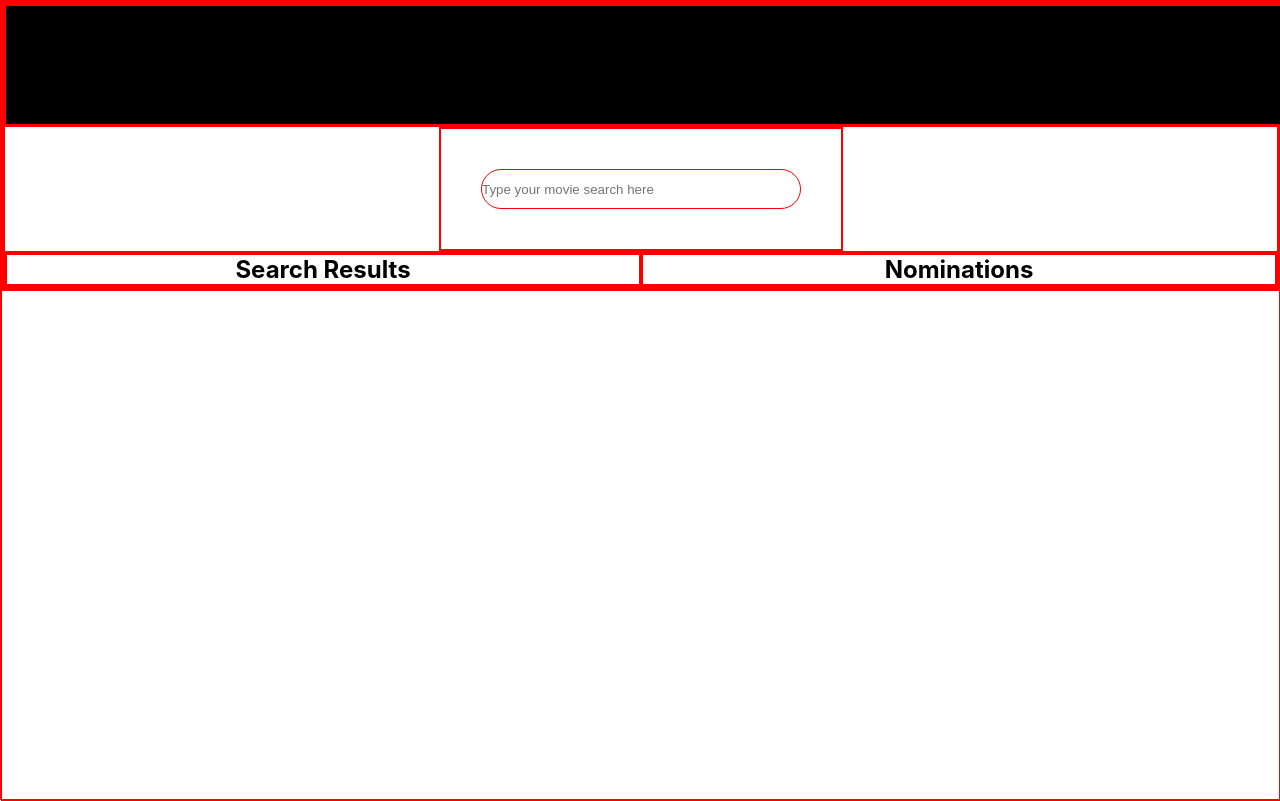
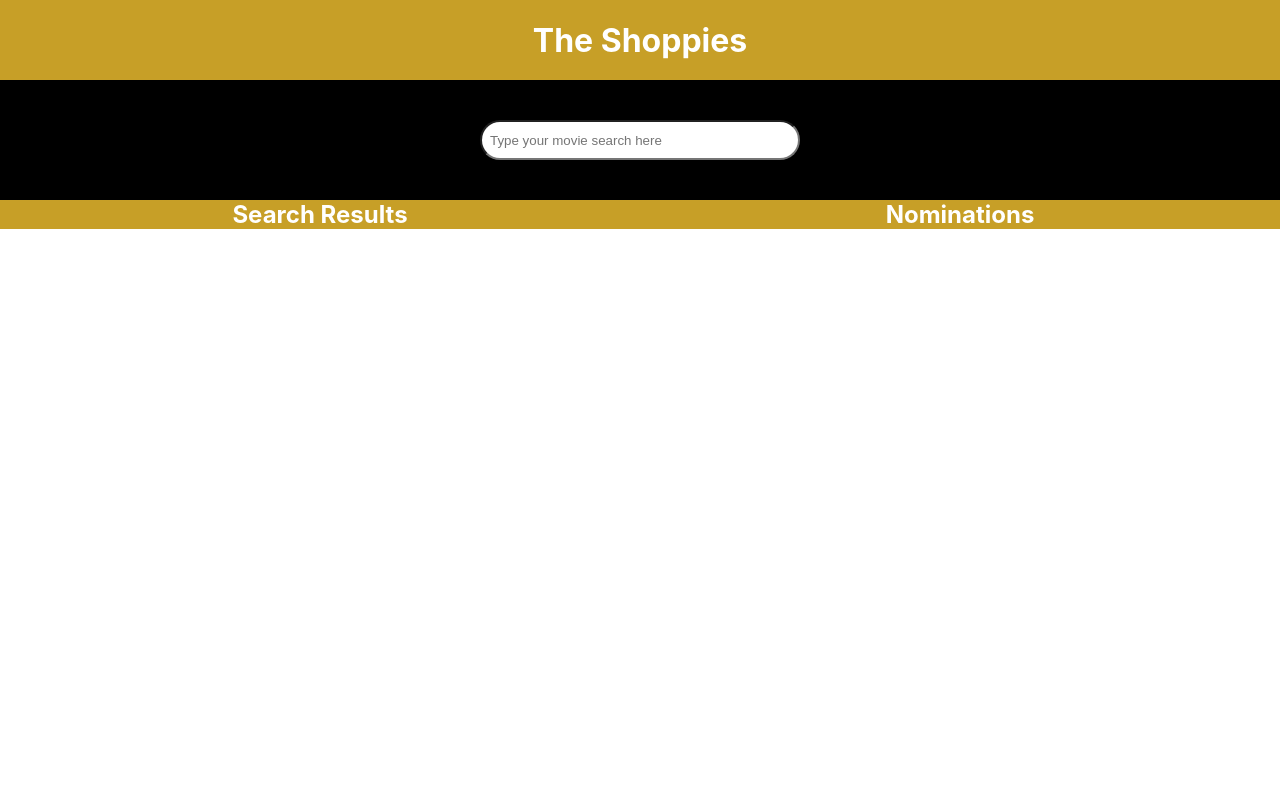
Before and after one commit to nick-echevarria/the-shoppies, a React (Create React App) app: page / in a window 1280 px wide. Built offline with nearby package versions, Linux system fonts and the light colour scheme.

Commit message:
Chore: style tweaks

```diff
--- a/src/App.css
+++ b/src/App.css
@@ -1,5 +1,5 @@
 * {
-    border: red 1px solid;
+    /* border: red 1px solid;  */
     margin: 0;
     padding: 0;
     box-sizing: border-box;
--- a/src/css/Header.css
+++ b/src/css/Header.css
@@ -1,10 +1,22 @@
 .header-container {
-    min-width: 100vw;
-    min-height: 15vh;
+    width: 100vw;
+    height: 10vh;
+    background-color: rgba(199, 159, 39);
+    /* background: linear-gradient(80deg, rgba(199, 159, 39) 0%, rgba(255, 255, 255) 170%);     */
 }
 
 .header {
-    width: auto;
-    height: 15vh;
-    background-color: black;
+    display: flex;
+    align-items: center;
+    justify-content: center;
+    width: inherit;
+    height: inherit;
 }
+
+.title {
+    color: white;
+}
+
+img {
+    height: 10vh;
+}
--- a/src/css/Nominations.css
+++ b/src/css/Nominations.css
@@ -1,4 +1,6 @@
 .nominations-container {
     width: 50vw;
     text-align: center;
+    background-color: rgb(199, 159, 39);;
+    color: white;
 }
--- a/src/css/Results.css
+++ b/src/css/Results.css
@@ -1,4 +1,7 @@
 .results-container {
     width: 50vw;
     text-align: center;
+    border: 1rem;
+    background-color: rgb(199, 159, 39);
+    color: white;
 }
--- a/src/css/Search.css
+++ b/src/css/Search.css
@@ -1,4 +1,5 @@
 .search-container {
     display: flex;
     justify-content: center;
+    background-color: black;
 }
--- a/src/css/SearchBar.css
+++ b/src/css/SearchBar.css
@@ -2,5 +2,18 @@
     width: 25vw;
     height: 5vh;
     margin: 5vh;
-    border-radius: 10rem;
+    padding: 1vh;
+    border-radius: 5rem;
+    outline: none;
+    -webkit-transition: all 0.30s ease-in-out;
+    -moz-transition: all 0.30s ease-in-out;
+    -ms-transition: all 0.30s ease-in-out;
+    -o-transition: all 0.30s ease-in-out;
 }
+
+#search-bar:focus {
+    box-shadow: 0 0 25px rgb(199, 159, 39);
+    padding: 1vh;
+    margin: 5vh;
+    border: 1px solid rgb(199, 159, 39);
+}
--- a/src/presentational/Header.js
+++ b/src/presentational/Header.js
@@ -1,10 +1,14 @@
 import React from 'react';
 import '../css/Header.css'
+import wreath from '../images/wreath.png'
+
 
 const Header = () => {
     return (
         <div className="header-container">
-            <header className="header"/>
+            <header className="header">
+                <h1 className="title"> The Shoppies </h1>
+            </header>
         </div>
     );
 }
--- a/src/presentational/SearchBar.js
+++ b/src/presentational/SearchBar.js
@@ -14,6 +14,7 @@ const SearchBar = (props) => {
                     value={query}
                     onChange={(e) => { handleQuery(e); fetchMovies(e)}}
                     placeholder="Type your movie search here"
+                    autocomplete="off"
                 />
             </form>
         </div>
```
Also changed, not shown: src/images/wreath.png (added), 1 other file (tests, documents, lock files or other folders).
